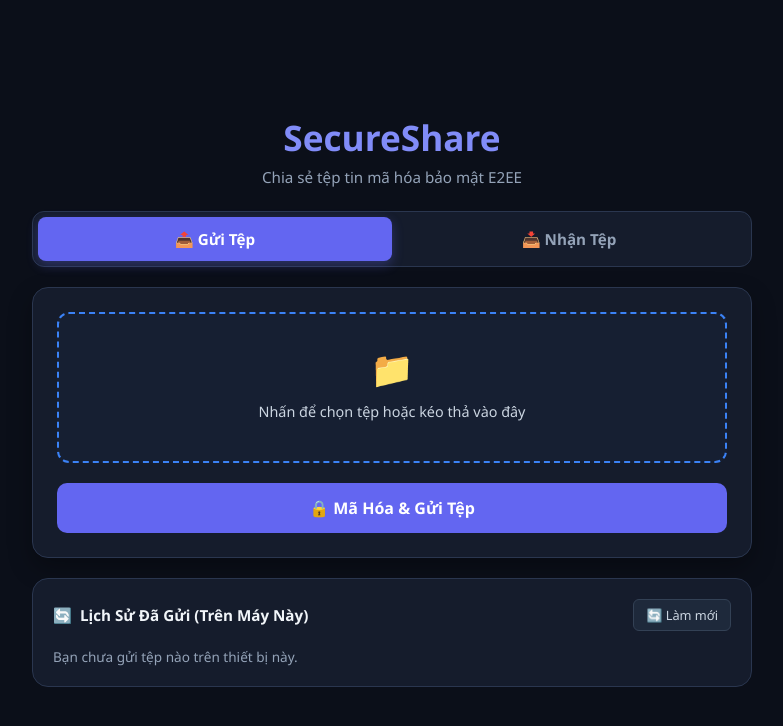
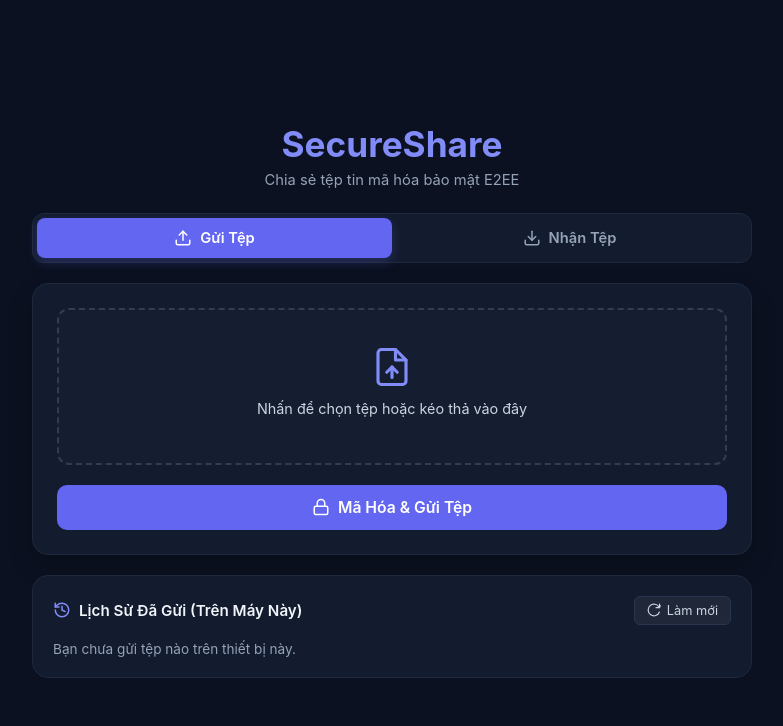
Before and after one commit to nnguyentronghoanganh2005-design/secureshare, a website: page public/index.html in a window 1280 px wide. Shown: the whole page, without its empty margins (248-1031 px from the left). Drawn offline with Linux system fonts and the light colour scheme.

Commit message:
Update index.html

```diff
--- a/public/index.html
+++ b/public/index.html
@@ -9,11 +9,11 @@
             box-sizing: border-box;
             margin: 0;
             padding: 0;
-            font-family: 'Segoe UI', Tahoma, Geneva, Verdana, sans-serif;
+            font-family: -apple-system, BlinkMacSystemFont, "Segoe UI", Roboto, Helvetica, Arial, sans-serif;
         }
 
         body {
-            background-color: #0b0f19;
+            background-color: #0b1120;
             color: #f1f5f9;
             display: flex;
             justify-content: center;
@@ -22,7 +22,6 @@
             padding: 20px;
         }
 
-        /* Container được mở rộng lên 720px để cột thời gian không bị che khuất */
         .main-container {
             width: 100%;
             max-width: 720px;
@@ -32,36 +31,37 @@
         .header h1 {
             font-size: 2.2rem;
             color: #818cf8;
+            font-weight: 700;
             margin-bottom: 6px;
         }
 
         .header p {
             color: #94a3b8;
-            font-size: 0.95rem;
+            font-size: 0.92rem;
             margin-bottom: 24px;
         }
 
         /* Khung Tab Chuyển Đổi */
         .tab-container {
             display: flex;
-            background-color: #151c2c;
+            background-color: #131b2e;
             border-radius: 12px;
-            padding: 5px;
+            padding: 4px;
             margin-bottom: 20px;
-            border: 1px solid #2a364f;
+            border: 1px solid #1e293b;
         }
 
         .tab-btn {
             flex: 1;
-            padding: 12px;
+            padding: 11px 16px;
             border: none;
             background: transparent;
             color: #94a3b8;
             font-weight: 600;
-            font-size: 0.95rem;
+            font-size: 0.92rem;
             border-radius: 8px;
             cursor: pointer;
-            transition: all 0.3s ease;
+            transition: all 0.2s ease;
             display: flex;
             align-items: center;
             justify-content: center;
@@ -71,38 +71,45 @@
         .tab-btn.active {
             background-color: #6366f1;
             color: #ffffff;
-            box-shadow: 0 4px 12px rgba(99, 102, 241, 0.3);
+            box-shadow: 0 4px 12px rgba(99, 102, 241, 0.25);
         }
 
-        /* Card Nội Dung Main */
+        /* Card Main */
         .card {
-            background-color: #151c2c;
+            background-color: #131b2e;
             border-radius: 16px;
             padding: 24px;
-            border: 1px solid #2a364f;
-            box-shadow: 0 10px 25px rgba(0, 0, 0, 0.3);
+            border: 1px solid #1e293b;
+            box-shadow: 0 10px 25px rgba(0, 0, 0, 0.2);
             margin-bottom: 20px;
         }
 
-        /* Area Kéo Thả File */
+        /* Dropzone */
         .drop-zone {
-            border: 2px dashed #3b82f6;
+            border: 2px dashed #313d52;
             border-radius: 12px;
-            padding: 30px 20px;
-            background-color: rgba(59, 130, 246, 0.03);
+            padding: 36px 20px;
+            background-color: rgba(255, 255, 255, 0.01);
             cursor: pointer;
-            transition: background 0.3s ease;
+            transition: all 0.2s ease;
             margin-bottom: 20px;
+            display: flex;
+            flex-direction: column;
+            align-items: center;
+            justify-content: center;
         }
 
         .drop-zone:hover {
-            background-color: rgba(59, 130, 246, 0.08);
+            border-color: #6366f1;
+            background-color: rgba(99, 102, 241, 0.03);
         }
 
         .drop-zone-icon {
-            font-size: 2.2rem;
+            margin-bottom: 12px;
             color: #818cf8;
-            margin-bottom: 10px;
+            display: flex;
+            align-items: center;
+            justify-content: center;
         }
 
         .drop-zone-text {
@@ -110,7 +117,7 @@
             font-size: 0.9rem;
         }
 
-        /* Nhập Liệu Trong Tab Nhận */
+        /* Input */
         .input-group {
             margin-bottom: 16px;
             text-align: left;
@@ -126,8 +133,8 @@
         .input-field {
             width: 100%;
             padding: 12px 14px;
-            background-color: #0b0f19;
-            border: 1px solid #2a364f;
+            background-color: #0b1120;
+            border: 1px solid #1e293b;
             border-radius: 8px;
             color: #f1f5f9;
             font-size: 0.9rem;
@@ -139,16 +146,16 @@
             border-color: #6366f1;
         }
 
-        /* Nút Thực Thi Chính */
+        /* Nút chính */
         .btn-primary {
             width: 100%;
-            padding: 14px;
+            padding: 13px;
             background-color: #6366f1;
             color: white;
             border: none;
             border-radius: 10px;
             font-weight: 600;
-            font-size: 1rem;
+            font-size: 0.98rem;
             cursor: pointer;
             transition: background 0.2s ease;
             display: flex;
@@ -161,24 +168,24 @@
             background-color: #4f46e5;
         }
 
-        /* Khung Kết Quả Thông Báo */
+        /* Kết quả */
         .result-box {
             margin-top: 16px;
             padding: 14px;
-            background-color: #0b0f19;
+            background-color: #0b1120;
             border-radius: 8px;
-            border: 1px solid #2a364f;
+            border: 1px solid #1e293b;
             text-align: left;
             font-size: 0.85rem;
             word-break: break-all;
         }
 
-        /* Khung Lịch Sử */
+        /* Lịch sử */
         .history-card {
-            background-color: #151c2c;
+            background-color: #131b2e;
             border-radius: 16px;
             padding: 20px;
-            border: 1px solid #2a364f;
+            border: 1px solid #1e293b;
             text-align: left;
         }
 
@@ -199,22 +206,24 @@
         }
 
         .btn-refresh {
-            background-color: #1e293b;
+            background-color: rgba(255, 255, 255, 0.05);
             color: #cbd5e1;
-            border: 1px solid #334155;
+            border: 1px solid #2a364f;
             padding: 6px 12px;
             border-radius: 6px;
             font-size: 0.8rem;
             cursor: pointer;
+            display: flex;
+            align-items: center;
+            gap: 6px;
             transition: all 0.2s ease;
         }
 
         .btn-refresh:hover {
-            background-color: #334155;
+            background-color: #1e293b;
             color: #fff;
         }
 
-        /* Utilities */
         .hidden {
             display: none !important;
         }
@@ -229,28 +238,33 @@
             <p>Chia sẻ tệp tin mã hóa bảo mật E2EE</p>
         </div>
 
-        <!-- Thanh Chuyển Tab -->
+        <!-- Tabs -->
         <div class="tab-container">
             <button class="tab-btn active" onclick="switchTab('upload')">
-                <span>📤 Gửi Tệp</span>
+                <svg width="18" height="18" viewBox="0 0 24 24" fill="none" stroke="currentColor" stroke-width="2" stroke-linecap="round" stroke-linejoin="round"><path d="M21 15v4a2 2 0 0 1-2 2H5a2 2 0 0 1-2-2v-4"/><polyline points="17 8 12 3 7 8"/><line x1="12" y1="3" x2="12" y2="15"/></svg>
+                <span>Gửi Tệp</span>
             </button>
             <button class="tab-btn" onclick="switchTab('download')">
-                <span>📥 Nhận Tệp</span>
+                <svg width="18" height="18" viewBox="0 0 24 24" fill="none" stroke="currentColor" stroke-width="2" stroke-linecap="round" stroke-linejoin="round"><path d="M21 15v4a2 2 0 0 1-2 2H5a2 2 0 0 1-2-2v-4"/><polyline points="7 10 12 15 17 10"/><line x1="12" y1="15" x2="12" y2="3"/></svg>
+                <span>Nhận Tệp</span>
             </button>
         </div>
 
-        <!-- ================= TAB GỬI TỆP ================= -->
+        <!-- TAB GỬI TỆP -->
         <div id="uploadSection">
             <div class="card">
                 <div class="drop-zone" onclick="document.getElementById('fileInput').click()">
                     <input type="file" id="fileInput" style="display: none;" onchange="handleFileSelect(this.files[0])">
-                    <div class="drop-zone-icon">📁</div>
+                    <div class="drop-zone-icon">
+                        <svg width="42" height="42" viewBox="0 0 24 24" fill="none" stroke="#818cf8" stroke-width="1.8" stroke-linecap="round" stroke-linejoin="round"><path d="M14 2H6a2 2 0 0 0-2 2v16a2 2 0 0 0 2 2h12a2 2 0 0 0 2-2V8z"/><polyline points="14 2 14 8 20 8"/><line x1="12" y1="18" x2="12" y2="12"/><polyline points="9 15 12 12 15 15"/></svg>
+                    </div>
                     <div class="drop-zone-text">Nhấn để chọn tệp hoặc kéo thả vào đây</div>
                     <div id="fileNameDisplay" style="margin-top: 10px; color: #818cf8; font-weight: 600; font-size: 0.88rem;"></div>
                 </div>
 
                 <button class="btn-primary" onclick="encryptAndUpload()">
-                    🔒 Mã Hóa & Gửi Tệp
+                    <svg width="18" height="18" viewBox="0 0 24 24" fill="none" stroke="currentColor" stroke-width="2" stroke-linecap="round" stroke-linejoin="round"><rect x="3" y="11" width="18" height="11" rx="2" ry="2"/><path d="M7 11V7a5 5 0 0 1 10 0v4"/></svg>
+                    <span>Mã Hóa & Gửi Tệp</span>
                 </button>
 
                 <div id="uploadResult" class="result-box hidden"></div>
@@ -260,15 +274,19 @@
             <div class="history-card">
                 <div class="history-header">
                     <div class="history-title">
-                        <span>🔄</span> Lịch Sử Đã Gửi (Trên Máy Này)
+                        <svg width="18" height="18" viewBox="0 0 24 24" fill="none" stroke="#818cf8" stroke-width="2" stroke-linecap="round" stroke-linejoin="round"><path d="M3 12a9 9 0 1 0 9-9 9.75 9.75 0 0 0-6.74 2.74L3 8"/><path d="M3 3v5h5"/><path d="M12 7v5l4 2"/></svg>
+                        <span>Lịch Sử Đã Gửi (Trên Máy Này)</span>
                     </div>
-                    <button class="btn-refresh" onclick="loadLocalHistory(true)">🔄 Làm mới</button>
+                    <button class="btn-refresh" onclick="loadLocalHistory(true)">
+                        <svg width="14" height="14" viewBox="0 0 24 24" fill="none" stroke="currentColor" stroke-width="2" stroke-linecap="round" stroke-linejoin="round"><path d="M21.5 2v6h-6"/><path d="M21.34 15.57a10 10 0 1 1-.57-8.38l2.37-2.37"/></svg>
+                        <span>Làm mới</span>
+                    </button>
                 </div>
                 <div id="historyTableContainer"></div>
             </div>
         </div>
 
-        <!-- ================= TAB NHẬN TỆP ================= -->
+        <!-- TAB NHẬN TỆP -->
         <div id="downloadSection" class="hidden">
             <div class="card">
                 <div class="input-group">
@@ -282,7 +300,8 @@
                 </div>
 
                 <button class="btn-primary" onclick="downloadAndDecrypt()">
-                    🔓 Tải Về & Giải Mã
+                    <svg width="18" height="18" viewBox="0 0 24 24" fill="none" stroke="currentColor" stroke-width="2" stroke-linecap="round" stroke-linejoin="round"><rect x="3" y="11" width="18" height="11" rx="2" ry="2"/><path d="M7 11V7a5 5 0 0 1 9.9-1"/></svg>
+                    <span>Tải Về & Giải Mã</span>
                 </button>
 
                 <div id="downloadResult" class="result-box hidden"></div>
@@ -292,16 +311,19 @@
             <div class="history-card">
                 <div class="history-header">
                     <div class="history-title">
-                        <span>🔄</span> Lịch Sử Đã Nhận (Trên Máy Này)
+                        <svg width="18" height="18" viewBox="0 0 24 24" fill="none" stroke="#818cf8" stroke-width="2" stroke-linecap="round" stroke-linejoin="round"><path d="M3 12a9 9 0 1 0 9-9 9.75 9.75 0 0 0-6.74 2.74L3 8"/><path d="M3 3v5h5"/><path d="M12 7v5l4 2"/></svg>
+                        <span>Lịch Sử Đã Nhận (Trên Máy Này)</span>
                     </div>
-                    <button class="btn-refresh" onclick="loadReceiveHistory(true)">🔄 Làm mới</button>
+                    <button class="btn-refresh" onclick="loadReceiveHistory(true)">
+                        <svg width="14" height="14" viewBox="0 0 24 24" fill="none" stroke="currentColor" stroke-width="2" stroke-linecap="round" stroke-linejoin="round"><path d="M21.5 2v6h-6"/><path d="M21.34 15.57a10 10 0 1 1-.57-8.38l2.37-2.37"/></svg>
+                        <span>Làm mới</span>
+                    </button>
                 </div>
                 <div id="receiveHistoryTableContainer"></div>
             </div>
         </div>
     </div>
 
-    <!-- Tải File Logic JavaScript -->
     <script src="app.js"></script>
 </body>
 </html>
```
